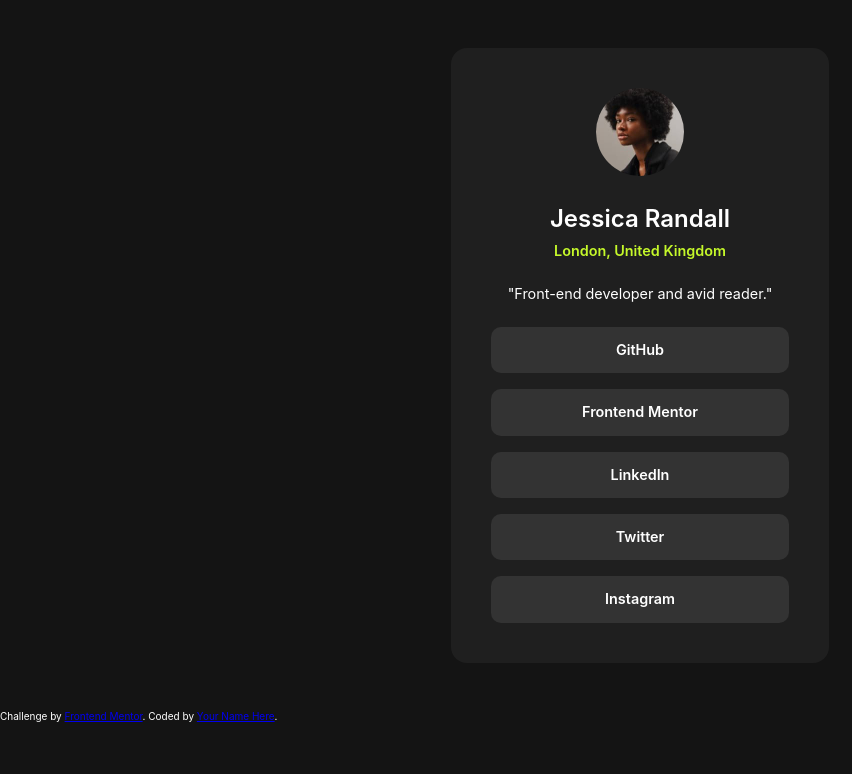
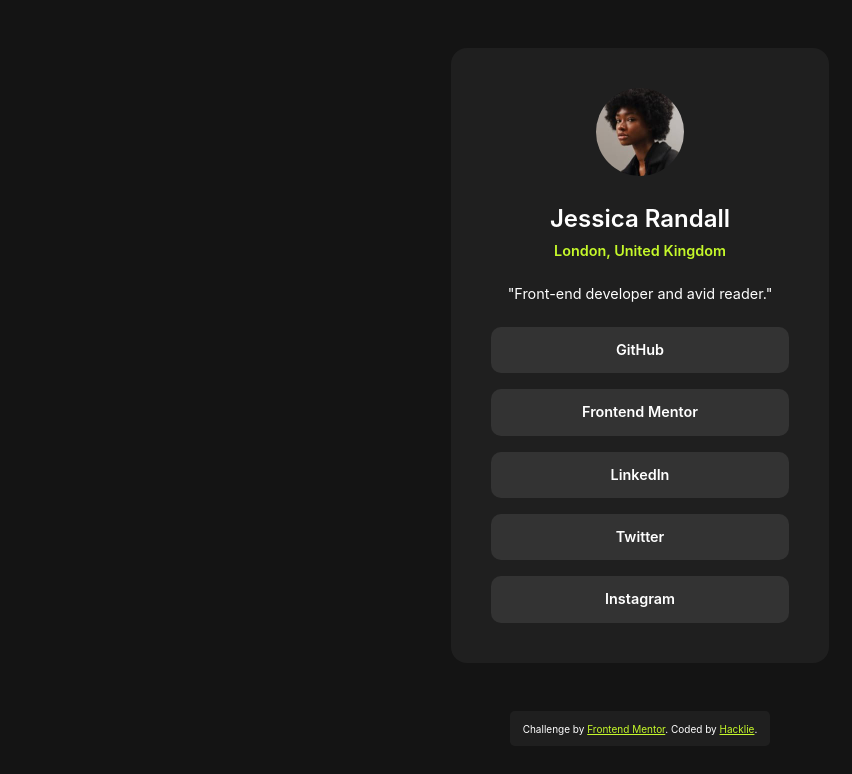
Before and after one commit to Hacklie/frontend-mentor-challenge-social-links-profile-main, a plain HTML site: page index.html in a window 1280 px wide. Shown: the whole page, without its empty margins (0-852 px from the left). Drawn offline with Linux system fonts and the light colour scheme.

Commit message:
Edited the attribution

```diff
--- a/index.html
+++ b/index.html
@@ -39,7 +39,8 @@
       Challenge by
       <a href="https://www.frontendmentor.io?ref=challenge" target="_blank"
         >Frontend Mentor</a
-      >. Coded by <a href="#">Your Name Here</a>.
+      >. Coded by
+      <a href="https://www.frontendmentor.io/profile/Hacklie">Hacklie</a>.
     </div>
   </body>
 </html>
--- a/style.css
+++ b/style.css
@@ -77,3 +77,17 @@ body {
   background-color: hsl(75, 94%, 57%);
   color: hsl(0, 0%, 12%);
 }
+
+.attribution {
+  background-color: hsl(0, 0%, 12%);
+  margin: auto;
+  width: fit-content;
+  margin-top: 2rem;
+  padding: 0.8rem 0.8rem;
+  border-radius: 0.3rem;
+}
+
+.attribution a:link,
+.attribution a:visited {
+  color: hsl(75, 94%, 57%);
+}
```
